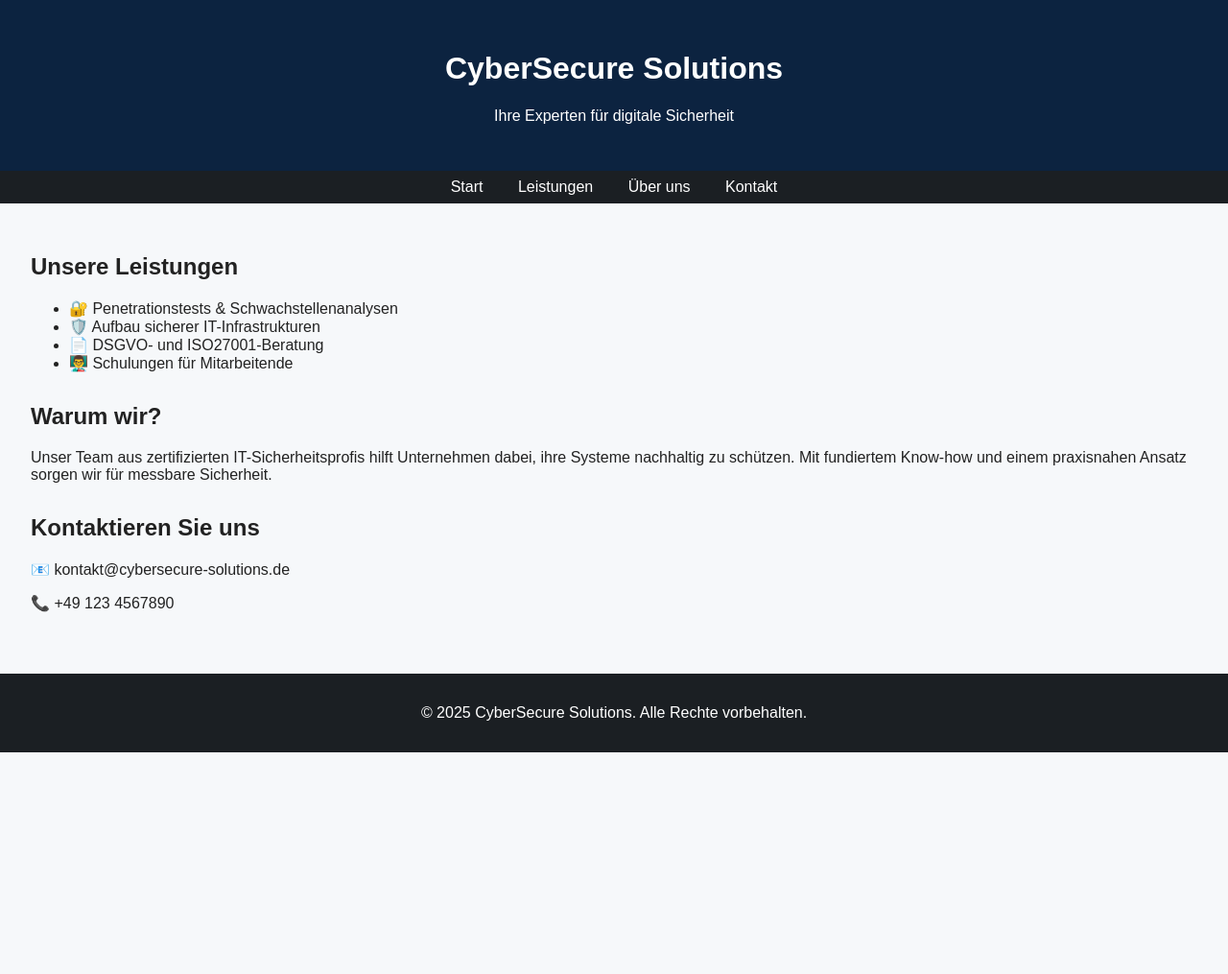
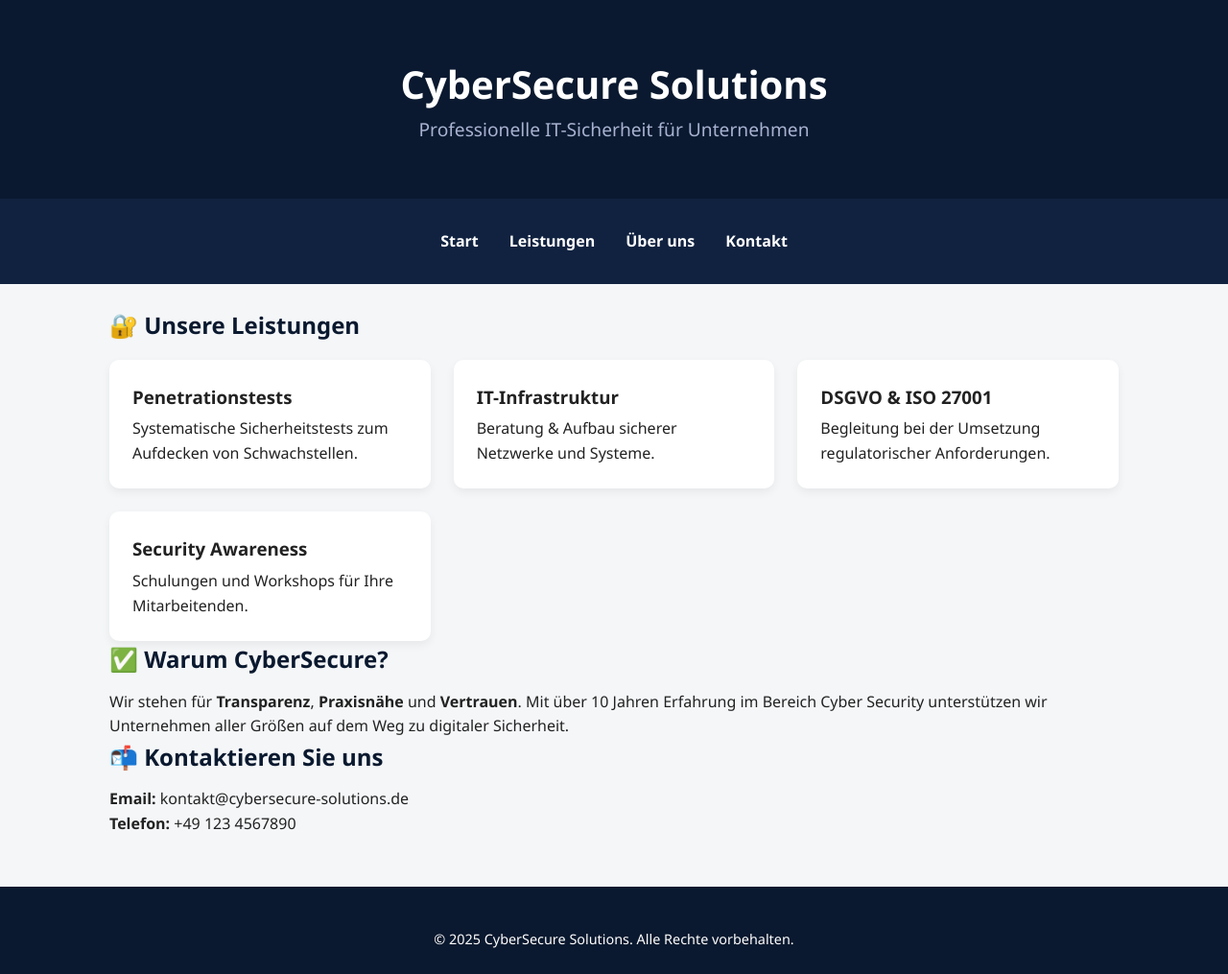
Before and after one commit to DaKu54/cyber-secure, a plain HTML site: page index.html in a window 1280 px wide. Shown: the whole page at 96% size. Before the commit the page ends 800 px from the top, so only its background shows below. Drawn offline with Linux system fonts and the light colour scheme.

Commit message:
made theme more modern

```diff
--- a/index.html
+++ b/index.html
@@ -8,47 +8,64 @@
 </head>
 <body>
   <header>
+    <div class="container">
       <h1>CyberSecure Solutions</h1>
-    <p>Ihre Experten für digitale Sicherheit</p>
+      <p>Professionelle IT-Sicherheit für Unternehmen</p>
+    </div>
   </header>
 
   <nav>
+    <div class="container">
       <ul>
         <li><a href="#">Start</a></li>
         <li><a href="#">Leistungen</a></li>
         <li><a href="#">Über uns</a></li>
         <li><a href="#">Kontakt</a></li>
       </ul>
+    </div>
   </nav>
 
-  <main>
+  <main class="container">
     <section>
-      <h2>Unsere Leistungen</h2>
-      <ul>
-        <li>🔐 Penetrationstests & Schwachstellenanalysen</li>
-        <li>🛡️ Aufbau sicherer IT-Infrastrukturen</li>
-        <li>📄 DSGVO- und ISO27001-Beratung</li>
-        <li>👨‍🏫 Schulungen für Mitarbeitende</li>
-      </ul>
+      <h2>🔐 Unsere Leistungen</h2>
+      <div class="grid">
+        <div class="card">
+          <h3>Penetrationstests</h3>
+          <p>Systematische Sicherheitstests zum Aufdecken von Schwachstellen.</p>
+        </div>
+        <div class="card">
+          <h3>IT-Infrastruktur</h3>
+          <p>Beratung & Aufbau sicherer Netzwerke und Systeme.</p>
+        </div>
+        <div class="card">
+          <h3>DSGVO & ISO 27001</h3>
+          <p>Begleitung bei der Umsetzung regulatorischer Anforderungen.</p>
+        </div>
+        <div class="card">
+          <h3>Security Awareness</h3>
+          <p>Schulungen und Workshops für Ihre Mitarbeitenden.</p>
+        </div>
+      </div>
     </section>
 
     <section>
-      <h2>Warum wir?</h2>
+      <h2>✅ Warum CyberSecure?</h2>
       <p>
-        Unser Team aus zertifizierten IT-Sicherheitsprofis hilft Unternehmen dabei,
-        ihre Systeme nachhaltig zu schützen. Mit fundiertem Know-how und einem praxisnahen Ansatz sorgen wir für messbare Sicherheit.
+        Wir stehen für <strong>Transparenz</strong>, <strong>Praxisnähe</strong> und <strong>Vertrauen</strong>. Mit über 10 Jahren Erfahrung im Bereich Cyber Security unterstützen wir Unternehmen aller Größen auf dem Weg zu digitaler Sicherheit.
       </p>
     </section>
 
     <section>
-      <h2>Kontaktieren Sie uns</h2>
-      <p>📧 kontakt@cybersecure-solutions.de</p>
-      <p>📞 +49 123 4567890</p>
+      <h2>📬 Kontaktieren Sie uns</h2>
+      <p><strong>Email:</strong> kontakt@cybersecure-solutions.de</p>
+      <p><strong>Telefon:</strong> +49 123 4567890</p>
     </section>
   </main>
 
   <footer>
+    <div class="container">
       <p>&copy; 2025 CyberSecure Solutions. Alle Rechte vorbehalten.</p>
+    </div>
   </footer>
 </body>
 </html>
--- a/style.css
+++ b/style.css
@@ -1,50 +1,108 @@
-body {
-    font-family: Arial, sans-serif;
-    margin: 0;
-    background-color: #f6f8fa;
-    color: #222;
-  }
-
-  header {
-    background-color: #0c2340;
-    color: white;
-    padding: 2em;
-    text-align: center;
-  }
-
-  nav {
-    background-color: #1b1f23;
-    padding: 0.5em;
-    text-align: center;
-  }
-
-  nav ul {
-    list-style: none;
+/* Grundstil */
+* {
+    box-sizing: border-box;
     margin: 0;
     padding: 0;
   }
 
+  body {
+    font-family: 'Segoe UI', Tahoma, Geneva, Verdana, sans-serif;
+    line-height: 1.6;
+    background-color: #f4f6f8;
+    color: #222;
+  }
+
+  /* Layout */
+  .container {
+    max-width: 1100px;
+    margin: 0 auto;
+    padding: 1.5em;
+  }
+
+  /* Header */
+  header {
+    background-color: #0a192f;
+    color: #fff;
+    padding: 2em 0;
+    text-align: center;
+  }
+
+  header h1 {
+    font-size: 2.5em;
+  }
+
+  header p {
+    font-size: 1.2em;
+    color: #a8b2d1;
+  }
+
+  /* Navigation */
+  nav {
+    background-color: #112240;
+  }
+
+  nav ul {
+    display: flex;
+    justify-content: center;
+    list-style: none;
+    padding: 0.5em 0;
+  }
+
   nav li {
-    display: inline;
     margin: 0 1em;
   }
 
   nav a {
-    color: white;
+    color: #ffffff;
     text-decoration: none;
+    font-weight: bold;
+    transition: color 0.3s ease;
   }
 
-  main {
-    padding: 2em;
+  nav a:hover {
+    color: #64ffda;
   }
 
-  section {
-    margin-bottom: 2em;
+  /* Main */
+  main {
+    padding: 2em 0;
   }
 
+  h2 {
+    margin-bottom: 0.5em;
+    color: #0a192f;
+  }
+
+  h3 {
+    margin-bottom: 0.3em;
+  }
+
+  .grid {
+    display: grid;
+    gap: 1.5em;
+    grid-template-columns: repeat(auto-fit, minmax(250px, 1fr));
+    margin-top: 1em;
+  }
+
+  /* Cards */
+  .card {
+    background-color: white;
+    padding: 1.5em;
+    border-radius: 10px;
+    box-shadow: 0 4px 10px rgba(0, 0, 0, 0.06);
+    transition: transform 0.2s ease;
+  }
+
+  .card:hover {
+    transform: translateY(-5px);
+  }
+
+  /* Footer */
   footer {
+    background-color: #0a192f;
+    color: #fff;
     text-align: center;
-    padding: 1em;
-    background-color: #1b1f23;
-    color: white;
+    padding: 1.5em 0;
+    margin-top: 2em;
+    font-size: 0.9em;
   }
```
Lines whose indentation alone changed are shown as unchanged.
